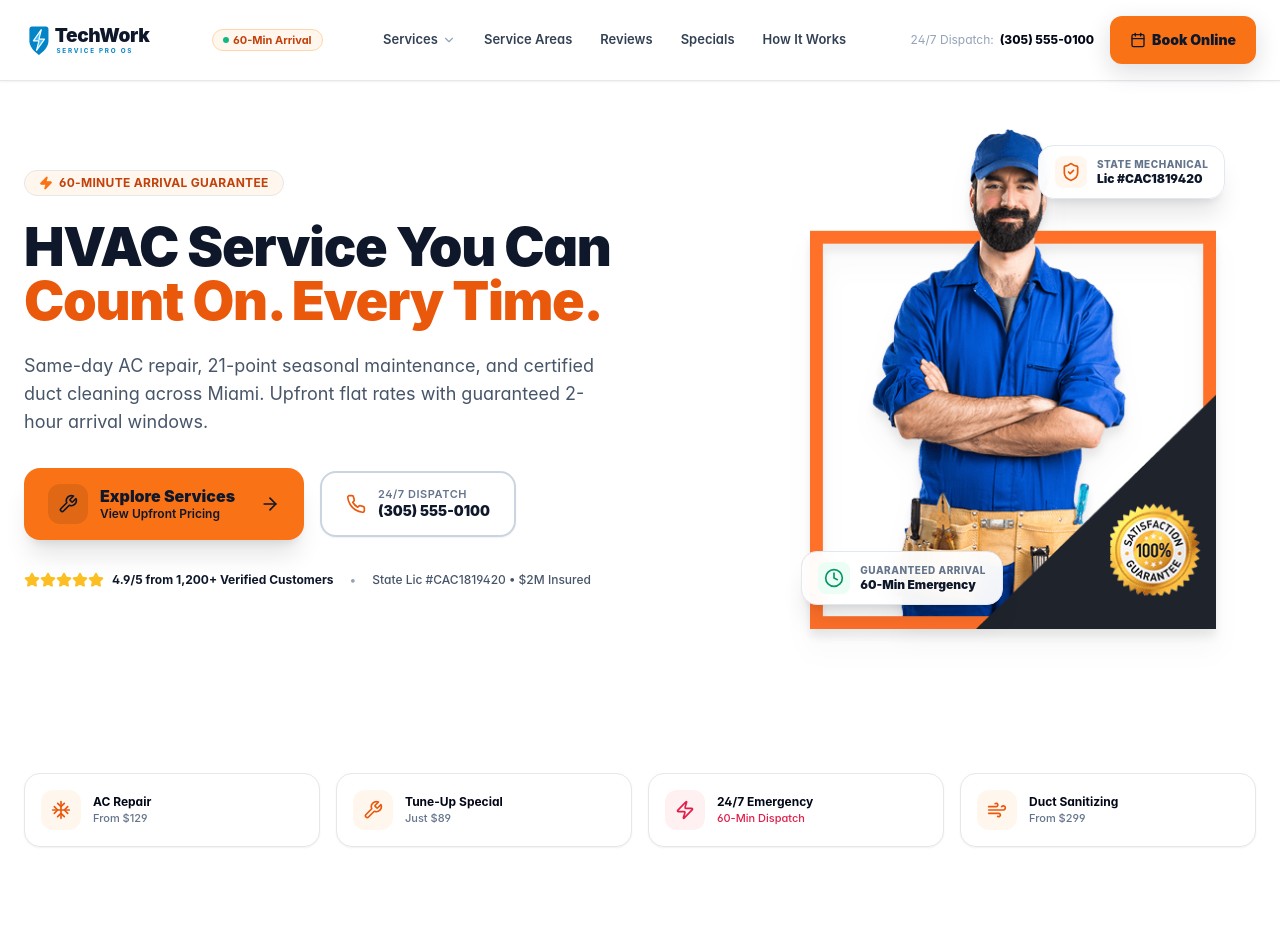
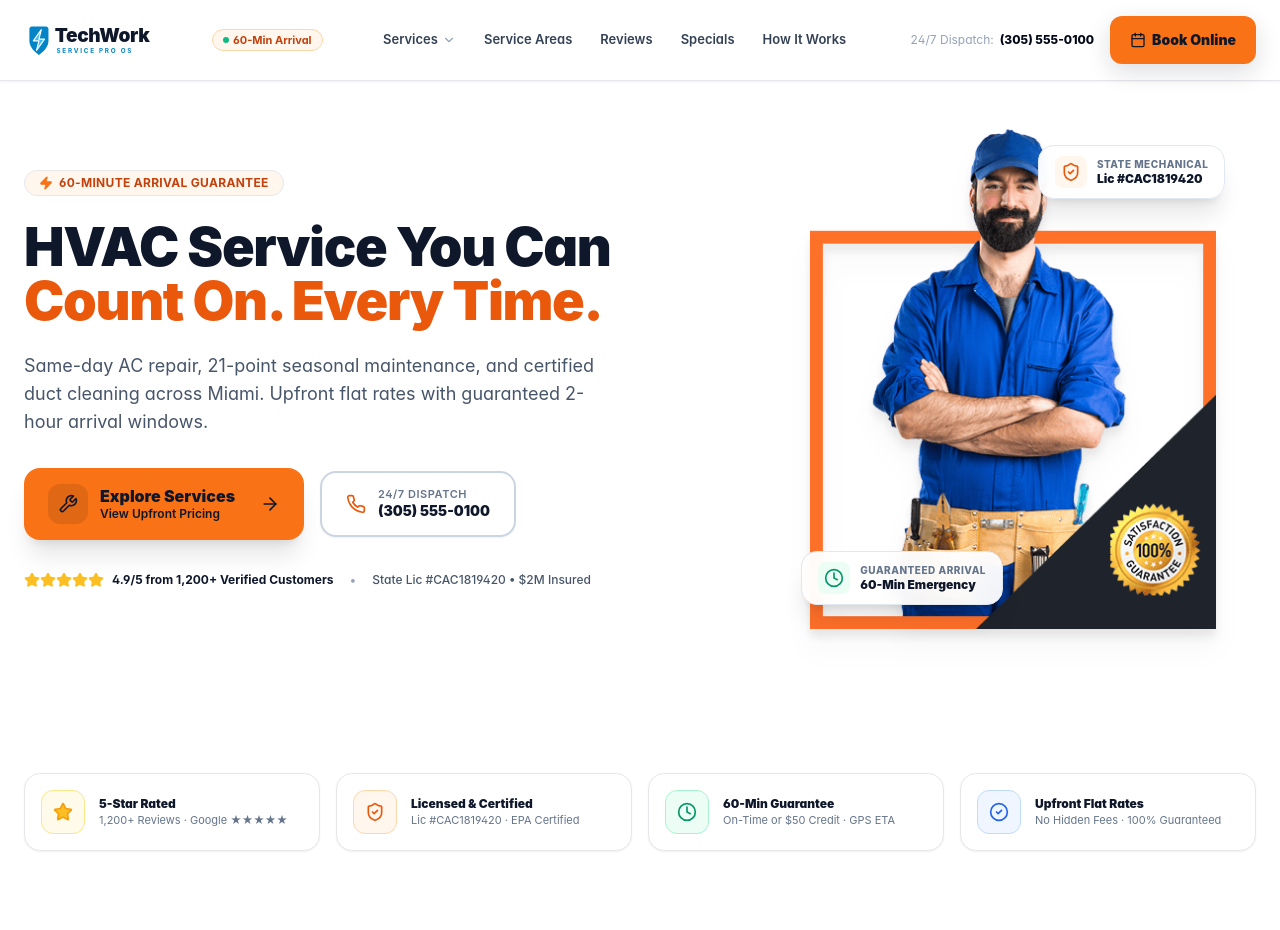
Before and after one commit to masterstech76/servicepro-os, a Next.js app: page / in a window 1280 px wide. Shown: the top 930 px of the page. Built offline with nearby package versions, Linux system fonts and the light colour scheme.

Commit message:
feat: enforce mandatory login before payment in booking, and convert middle trust section into 4 small modern cards

```diff
--- a/src/app/(public)/page.tsx
+++ b/src/app/(public)/page.tsx
@@ -268,61 +268,49 @@ export default function LandingPage() {
         </section>
 
         {/* ========================================================
-            2. QUICK ACCESS: 4 Horizontal Icon Pills
+            2. TRUST PROOF: 4 Small Modern Cards (No Dark Banner)
             ======================================================== */}
         <section className="max-w-7xl mx-auto px-4 sm:px-6">
-          <div className="grid grid-cols-2 sm:grid-cols-4 gap-3 sm:gap-4">
-            <Link
-              href="/services/ac-repair"
-              className="flex items-center gap-3 p-3.5 sm:p-4 rounded-2xl bg-white border border-slate-200/90 shadow-sm hover:border-orange-500 hover:shadow-md transition-all group"
-            >
-              <div className="w-10 h-10 rounded-xl bg-orange-50 text-orange-600 flex items-center justify-center shrink-0 group-hover:scale-110 transition-transform">
-                <Snowflake className="h-5 w-5" />
+          <div className="grid grid-cols-1 sm:grid-cols-2 lg:grid-cols-4 gap-3 sm:gap-4">
+            <div className="p-4 rounded-2xl bg-white border border-slate-200/90 shadow-sm flex items-center gap-3.5 hover:border-amber-300 transition-all">
+              <div className="h-11 w-11 rounded-xl bg-amber-50 border border-amber-200 text-amber-500 flex items-center justify-center shrink-0">
+                <Star className="h-5 w-5 fill-amber-400" />
               </div>
-              <div className="text-left">
-                <span className="block text-xs font-bold text-navy-950">AC Repair</span>
-                <span className="block text-[11px] text-slate-500 font-medium">From $129</span>
+              <div>
+                <div className="text-xs font-black text-navy-900">5-Star Rated</div>
+                <div className="text-[11px] text-slate-500">1,200+ Reviews · Google ★★★★★</div>
               </div>
-            </Link>
+            </div>
 
-            <Link
-              href="/services/ac-tuneup"
-              className="flex items-center gap-3 p-3.5 sm:p-4 rounded-2xl bg-white border border-slate-200/90 shadow-sm hover:border-orange-500 hover:shadow-md transition-all group"
-            >
-              <div className="w-10 h-10 rounded-xl bg-orange-50 text-orange-600 flex items-center justify-center shrink-0 group-hover:scale-110 transition-transform">
-                <Wrench className="h-5 w-5" />
+            <div className="p-4 rounded-2xl bg-white border border-slate-200/90 shadow-sm flex items-center gap-3.5 hover:border-orange-300 transition-all">
+              <div className="h-11 w-11 rounded-xl bg-orange-50 border border-orange-200 text-orange-600 flex items-center justify-center shrink-0">
+                <ShieldCheck className="h-5 w-5" />
               </div>
-              <div className="text-left">
-                <span className="block text-xs font-bold text-navy-950">Tune-Up Special</span>
-                <span className="block text-[11px] text-slate-500 font-medium">Just $89</span>
+              <div>
+                <div className="text-xs font-black text-navy-900">Licensed &amp; Certified</div>
+                <div className="text-[11px] text-slate-500">Lic #{businessConfig.licenseNumber} · EPA Certified</div>
               </div>
-            </Link>
+            </div>
 
-            <Link
-              href="/services/emergency-hvac"
-              className="flex items-center gap-3 p-3.5 sm:p-4 rounded-2xl bg-white border border-slate-200/90 shadow-sm hover:border-orange-500 hover:shadow-md transition-all group"
-            >
-              <div className="w-10 h-10 rounded-xl bg-rose-50 text-rose-600 flex items-center justify-center shrink-0 group-hover:scale-110 transition-transform">
-                <Zap className="h-5 w-5" />
+            <div className="p-4 rounded-2xl bg-white border border-slate-200/90 shadow-sm flex items-center gap-3.5 hover:border-emerald-300 transition-all">
+              <div className="h-11 w-11 rounded-xl bg-emerald-50 border border-emerald-200 text-emerald-600 flex items-center justify-center shrink-0">
+                <Clock className="h-5 w-5" />
               </div>
-              <div className="text-left">
-                <span className="block text-xs font-bold text-navy-950">24/7 Emergency</span>
-                <span className="block text-[11px] text-rose-600 font-medium">60-Min Dispatch</span>
+              <div>
+                <div className="text-xs font-black text-navy-900">60-Min Guarantee</div>
+                <div className="text-[11px] text-slate-500">On-Time or $50 Credit · GPS ETA</div>
               </div>
-            </Link>
+            </div>
 
-            <Link
-              href="/services/duct-cleaning"
-              className="flex items-center gap-3 p-3.5 sm:p-4 rounded-2xl bg-white border border-slate-200/90 shadow-sm hover:border-orange-500 hover:shadow-md transition-all group"
-            >
-              <div className="w-10 h-10 rounded-xl bg-orange-50 text-orange-600 flex items-center justify-center shrink-0 group-hover:scale-110 transition-transform">
-                <Wind className="h-5 w-5" />
+            <div className="p-4 rounded-2xl bg-white border border-slate-200/90 shadow-sm flex items-center gap-3.5 hover:border-blue-300 transition-all">
+              <div className="h-11 w-11 rounded-xl bg-blue-50 border border-blue-200 text-blue-600 flex items-center justify-center shrink-0">
+                <CheckCircle2 className="h-5 w-5" />
               </div>
-              <div className="text-left">
-                <span className="block text-xs font-bold text-navy-950">Duct Sanitizing</span>
-                <span className="block text-[11px] text-slate-500 font-medium">From $299</span>
+              <div>
+                <div className="text-xs font-black text-navy-900">Upfront Flat Rates</div>
+                <div className="text-[11px] text-slate-500">No Hidden Fees · 100% Guaranteed</div>
               </div>
-            </Link>
+            </div>
           </div>
         </section>
 
--- a/src/components/booking/BookingWizard.tsx
+++ b/src/components/booking/BookingWizard.tsx
@@ -258,6 +258,13 @@ export function BookingWizard() {
   const [remainingSeconds, setRemainingSeconds] = React.useState<number | null>(null);
   const [holdExpiredModalOpen, setHoldExpiredModalOpen] = React.useState(false);
 
+  // Step 5 customer auth gate before payment
+  const [isCustomerAuthenticated, setIsCustomerAuthenticated] = React.useState(false);
+  const [authModalOpen, setAuthModalOpen] = React.useState(false);
+  const [authPassword, setAuthPassword] = React.useState("");
+  const [authLoading, setAuthLoading] = React.useState(false);
+  const [authError, setAuthError] = React.useState<string | null>(null);
+
   // Online/offline listener
   React.useEffect(() => {
     const handleOnline = () => setIsOffline(false);
@@ -289,7 +296,14 @@ export function BookingWizard() {
   // Prefill contact details if customer is logged in
   React.useEffect(() => {
     fetch("/api/account/profile")
-      .then((res) => (res.ok ? res.json() : null))
+      .then((res) => {
+        if (res.ok) {
+          setIsCustomerAuthenticated(true);
+          return res.json();
+        }
+        setIsCustomerAuthenticated(false);
+        return null;
+      })
       .then((data) => {
         if (data?.profile) {
           if (data.profile.name) {
@@ -686,6 +700,23 @@ export function BookingWizard() {
         return;
       }
 
+      // MANDATORY AUTH CHECK: Customer must be logged in before proceeding to payment
+      if (!isCustomerAuthenticated) {
+        setAuthModalOpen(true);
+        return;
+      }
+
+      await proceedToCheckout();
+      return;
+    }
+
+    if (state.step === 6) {
+      await handleConfirmPayment();
+    }
+  }
+
+  async function proceedToCheckout() {
+    if (!state.holdId) return;
     setStartingCheckout(true);
     try {
       const api = getBookingApi();
@@ -724,11 +755,29 @@ export function BookingWizard() {
     } finally {
       setStartingCheckout(false);
     }
-      return;
   }
 
-    if (state.step === 6) {
-      await handleConfirmPayment();
+  async function handleCustomerLoginAndProceed(e: React.FormEvent) {
+    e.preventDefault();
+    setAuthLoading(true);
+    setAuthError(null);
+    try {
+      const res = await fetch("/api/auth/demo-session", {
+        method: "POST",
+        headers: { "Content-Type": "application/json" },
+        body: JSON.stringify({ role: "customer" }),
+      });
+      if (!res.ok) {
+        throw new Error("Unable to authenticate session. Please try again.");
+      }
+      setIsCustomerAuthenticated(true);
+      setAuthModalOpen(false);
+      toast.success("Account verified. Proceeding to payment...");
+      await proceedToCheckout();
+    } catch (err: any) {
+      setAuthError(err.message || "Login failed");
+    } finally {
+      setAuthLoading(false);
     }
   }
 
@@ -1081,6 +1130,85 @@ export function BookingWizard() {
           </div>
         </div>
       )}
+
+      {/* Mandatory Login Required Before Payment Modal */}
+      {authModalOpen && (
+        <div
+          role="dialog"
+          aria-modal="true"
+          aria-labelledby="auth-modal-title"
+          className="fixed inset-0 z-50 flex items-center justify-center bg-navy-950/70 backdrop-blur-xs p-4"
+        >
+          <div className="w-full max-w-md rounded-3xl bg-white p-6 sm:p-8 text-left shadow-2xl border border-slate-200 space-y-5">
+            <div className="flex items-center gap-3">
+              <div className="flex h-12 w-12 items-center justify-center rounded-2xl bg-orange-500 text-navy-950 shadow-sm shrink-0">
+                <Lock className="h-6 w-6" />
+              </div>
+              <div>
+                <h2 id="auth-modal-title" className="text-lg font-black text-navy-900 leading-tight">
+                  Login Required Before Payment
+                </h2>
+                <p className="text-xs text-slate-500">
+                  Verify your customer account to finalize your booking window.
+                </p>
+              </div>
+            </div>
+
+            <div className="rounded-2xl border border-slate-200 bg-slate-50 p-4 space-y-2 text-xs">
+              <div className="flex justify-between text-slate-600">
+                <span className="font-semibold text-navy-900">Customer:</span>
+                <span>{state.customerName}</span>
+              </div>
+              <div className="flex justify-between text-slate-600">
+                <span className="font-semibold text-navy-900">Email:</span>
+                <span>{state.customerEmail}</span>
+              </div>
+              <div className="flex justify-between text-slate-600">
+                <span className="font-semibold text-navy-900">Phone:</span>
+                <span>{state.customerPhone}</span>
+              </div>
+            </div>
+
+            <form onSubmit={handleCustomerLoginAndProceed} className="space-y-4">
+              <div>
+                <label className="block text-xs font-bold text-navy-900 uppercase mb-1">
+                  Customer Password
+                </label>
+                <Input
+                  type="password"
+                  placeholder="Enter your password (or demo password)"
+                  value={authPassword}
+                  onChange={(e) => setAuthPassword(e.target.value)}
+                  className="h-11"
+                  required
+                />
+              </div>
+
+              {authError && (
+                <p className="text-xs text-danger font-medium">{authError}</p>
+              )}
+
+              <Button
+                type="submit"
+                disabled={authLoading}
+                className="w-full h-12 rounded-xl bg-orange-500 hover:bg-orange-600 text-navy-900 font-black text-sm shadow-md"
+              >
+                {authLoading ? "Verifying Account..." : "Sign In & Proceed to Payment →"}
+              </Button>
+
+              <div className="text-center pt-1">
+                <button
+                  type="button"
+                  onClick={() => setAuthModalOpen(false)}
+                  className="text-xs text-slate-400 hover:text-slate-600 font-semibold"
+                >
+                  Cancel and Edit Details
+                </button>
+              </div>
+            </form>
+          </div>
+        </div>
+      )}
     </div>
   );
 }
```
Lines whose indentation alone changed are shown as unchanged.
